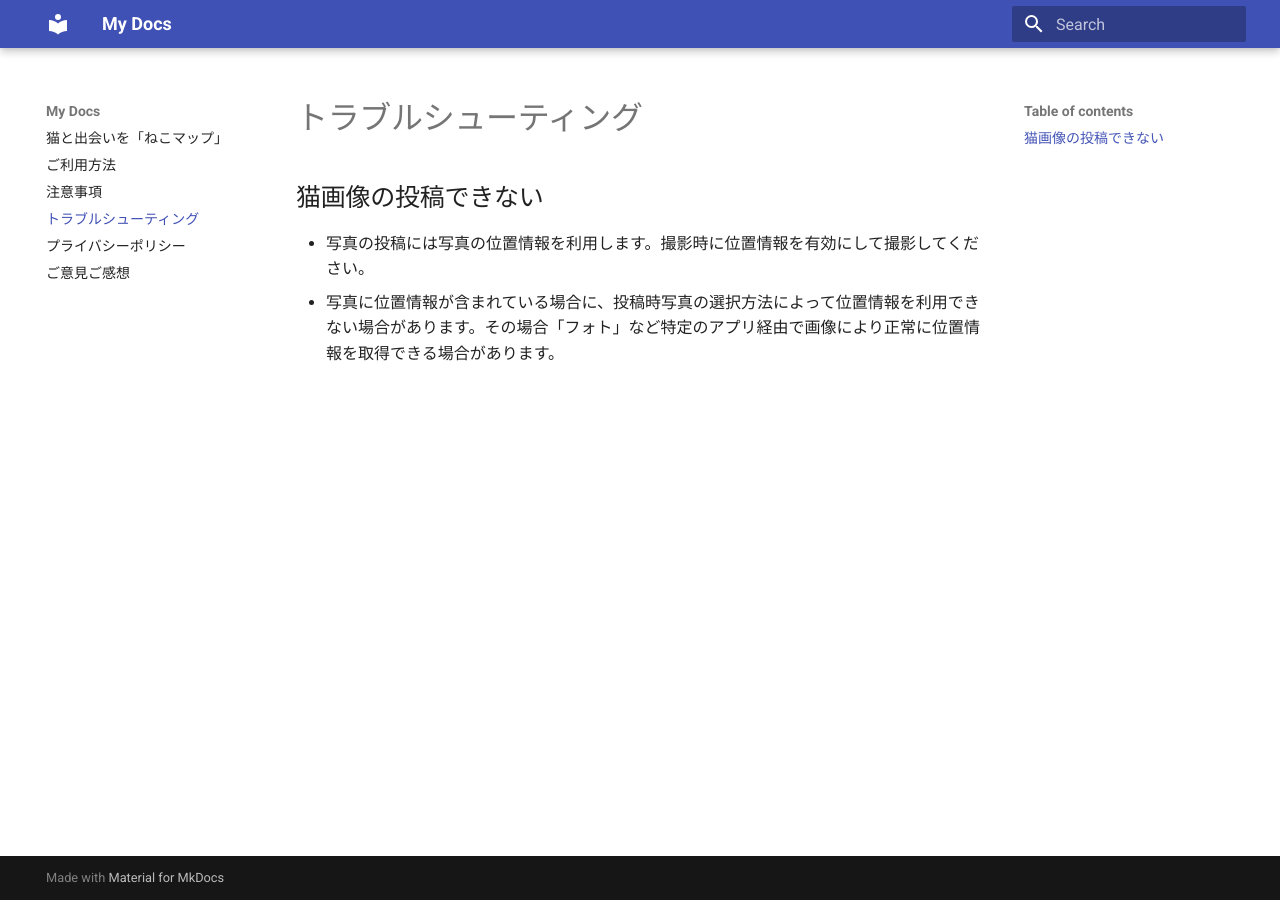
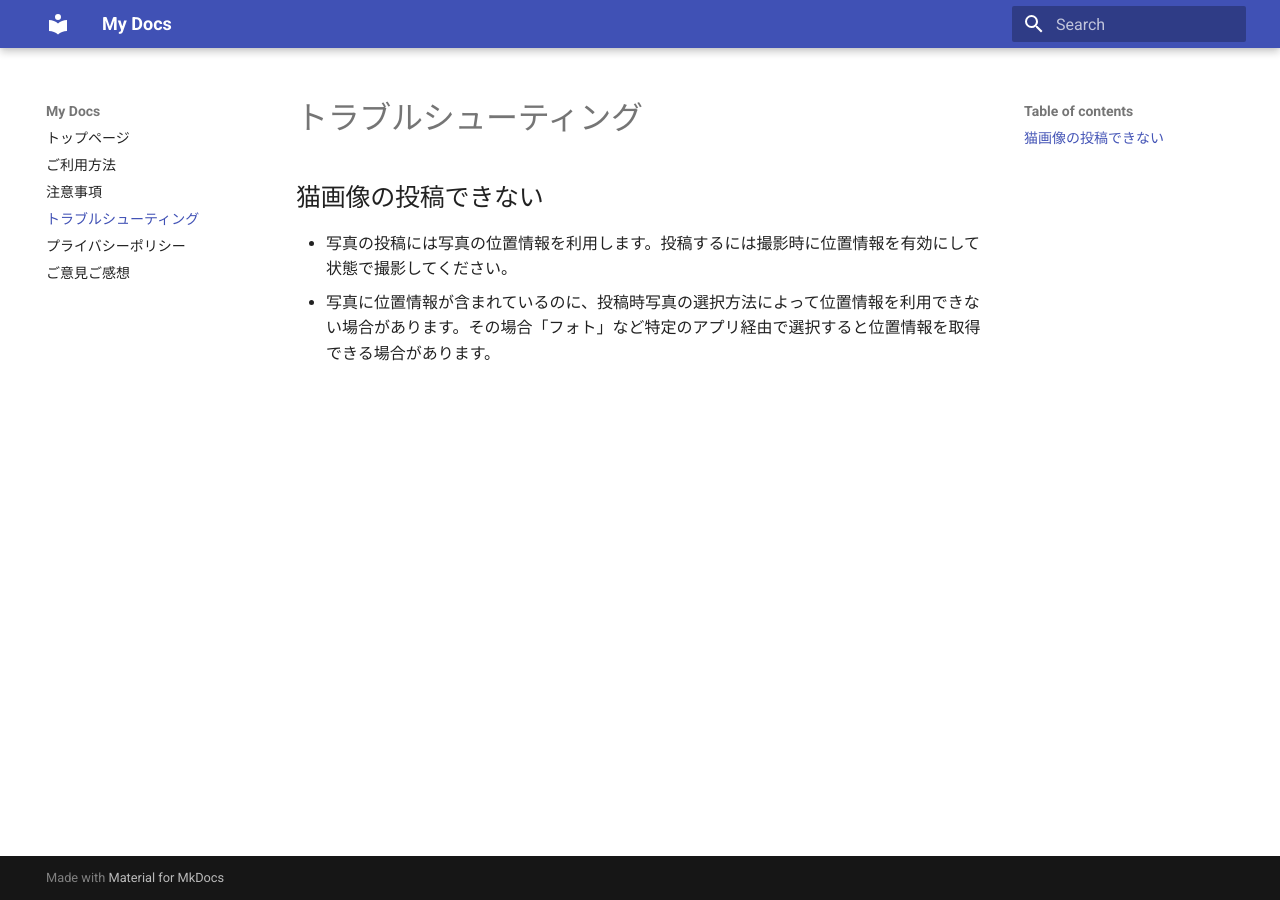
Before and after one commit to sookubo/nekomap, an MkDocs documentation site: the page built from docs/troubleshooting.md, in a window 1280 px wide. Built offline with MkDocs 1.6.1 and Material for MkDocs 9.7.7, drawn with Linux system fonts in a browser that asks for light colours.

```diff
--- a/docs/troubleshooting.md
+++ b/docs/troubleshooting.md
@@ -1,5 +1,5 @@
 # トラブルシューティング
 
 ## 猫画像の投稿できない
-- 写真の投稿には写真の位置情報を利用します。撮影時に位置情報を有効にして撮影してください。
-- 写真に位置情報が含まれている場合に、投稿時写真の選択方法によって位置情報を利用できない場合があります。その場合「フォト」など特定のアプリ経由で画像により正常に位置情報を取得できる場合があります。
+- 写真の投稿には写真の位置情報を利用します。投稿するには撮影時に位置情報を有効にして状態で撮影してください。
+- 写真に位置情報が含まれているのに、投稿時写真の選択方法によって位置情報を利用できない場合があります。その場合「フォト」など特定のアプリ経由で選択すると位置情報を取得できる場合があります。
--- a/mkdocs.yml
+++ b/mkdocs.yml
@@ -1,6 +1,7 @@
 site_name: My Docs
 theme:
   name: material
+  font: Noto Sans Japanese
 nav:
   - index.md
   - how-to-use.md
```
Also changed, not shown: docs/feedback.md (+1 -1 lines), docs/how-to-use.md (+2 -2 lines), docs/important-notes.md (+1 -0 lines), docs/index.md (+4 -7 lines).
